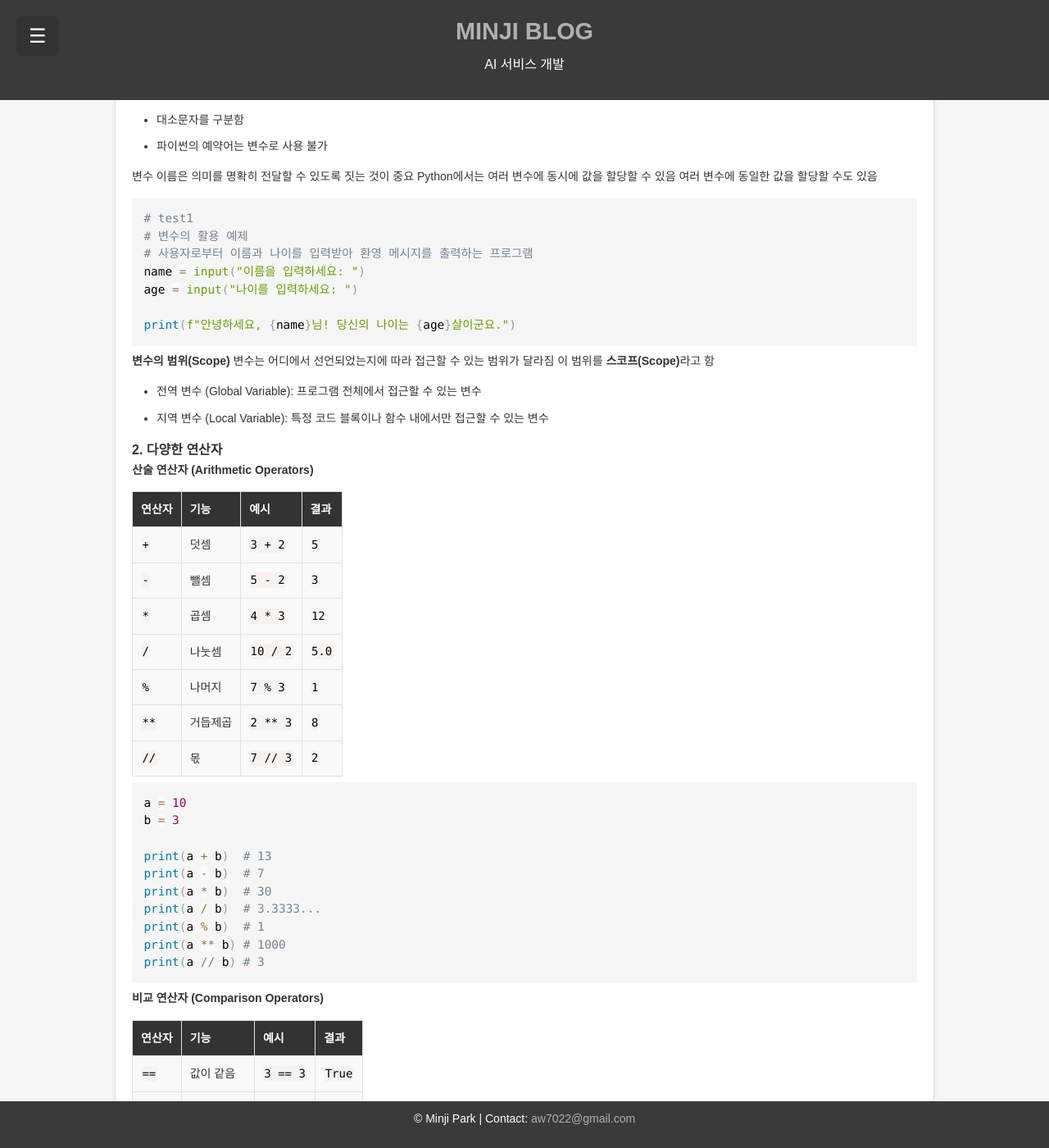
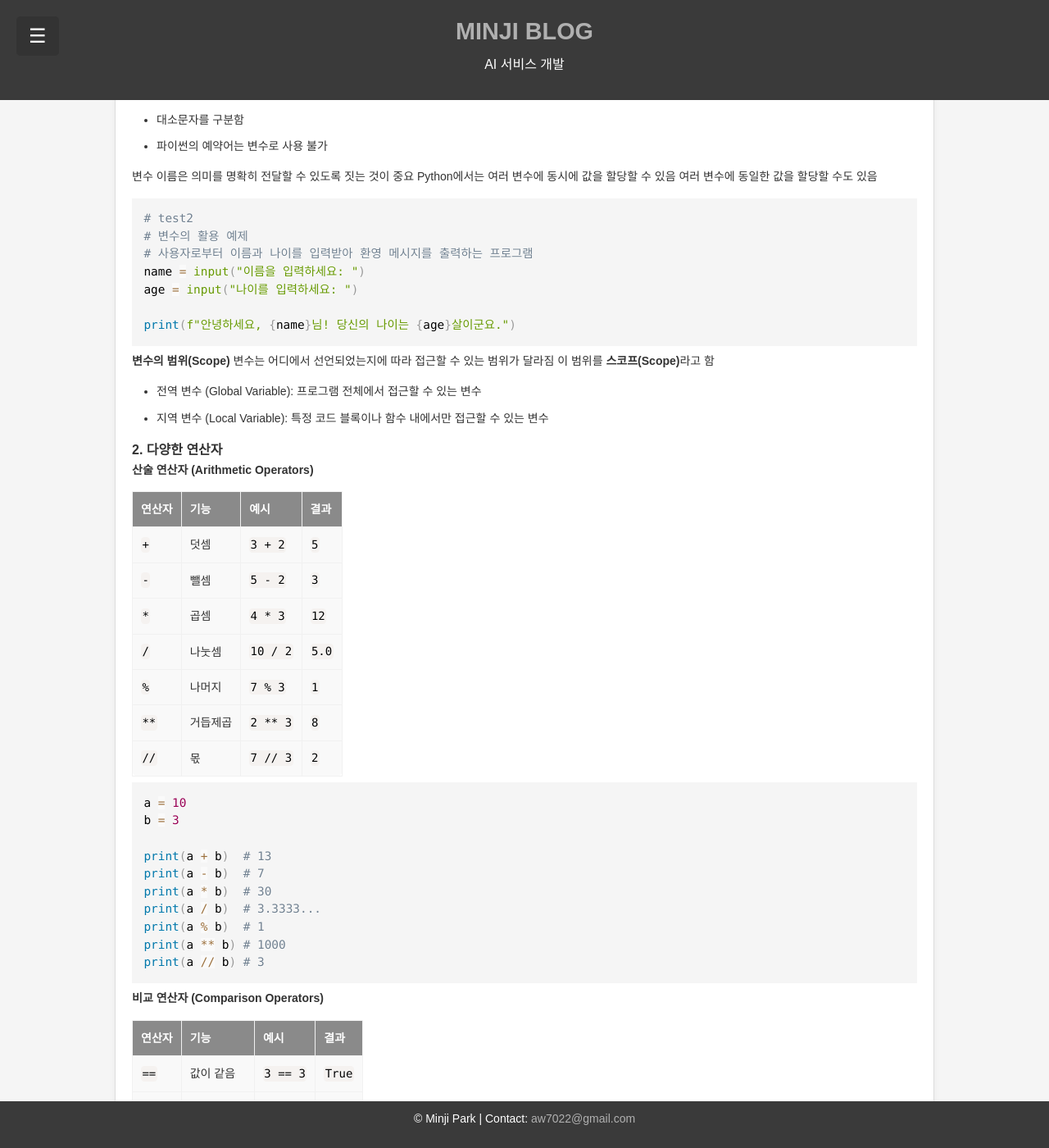
Before and after one commit to Mminzy22/Blog, a Jekyll site: the page built from _posts/Python/2024-11-19-Python01.md, in a window 1280 px wide and 1400 px high, scrolled down 412 px. Shown: the whole window at 82% size. Built offline with Jekyll 4.4.1, drawn with Linux system fonts in a browser that asks for light colours; nearby versions of some CDN libraries; comment, search, counter and statistics services are not loaded.

Commit message:
test css

````diff
--- a/_posts/Python/2024-11-19-Python01.md
+++ b/_posts/Python/2024-11-19-Python01.md
@@ -26,7 +26,7 @@ Python에서는 여러 변수에 동시에 값을 할당할 수 있음
 여러 변수에 동일한 값을 할당할 수도 있음
 
 ```python
-# test1
+# test2
 # 변수의 활용 예제
 # 사용자로부터 이름과 나이를 입력받아 환영 메시지를 출력하는 프로그램
 name = input("이름을 입력하세요: ")
--- a/assets/css/style.css
+++ b/assets/css/style.css
@@ -248,7 +248,7 @@ ul li {
 table {
     border-collapse: collapse;
     background-color: #f9f9f9;
-    border: 1px solid #e0e0e0;
+    border: 1px solid #f1f1f1;
     border-radius: 8px;
     font-size: 14px;
 }
@@ -256,11 +256,11 @@ table {
 th, td {
     padding: 10px;
     text-align: left;
-    border: 1px solid #e0e0e0;
+    border: 1px solid #f1f1f1;
 }
 
 th {
-    background-color: #333;
+    background-color: #8a8a8a;
     color: white;
     font-weight: bold;
 }
@@ -272,7 +272,7 @@ pre {
 }
 
 code, pre {
-    font-family: Consolas, "Liberation Mono", Menlo, Courier, monospace !important;
+    font-family: "Noto Sans KR", Consolas, "Liberation Mono", Menlo, Courier, monospace !important;
 }
 
 /* 링크 스타일 */
````
